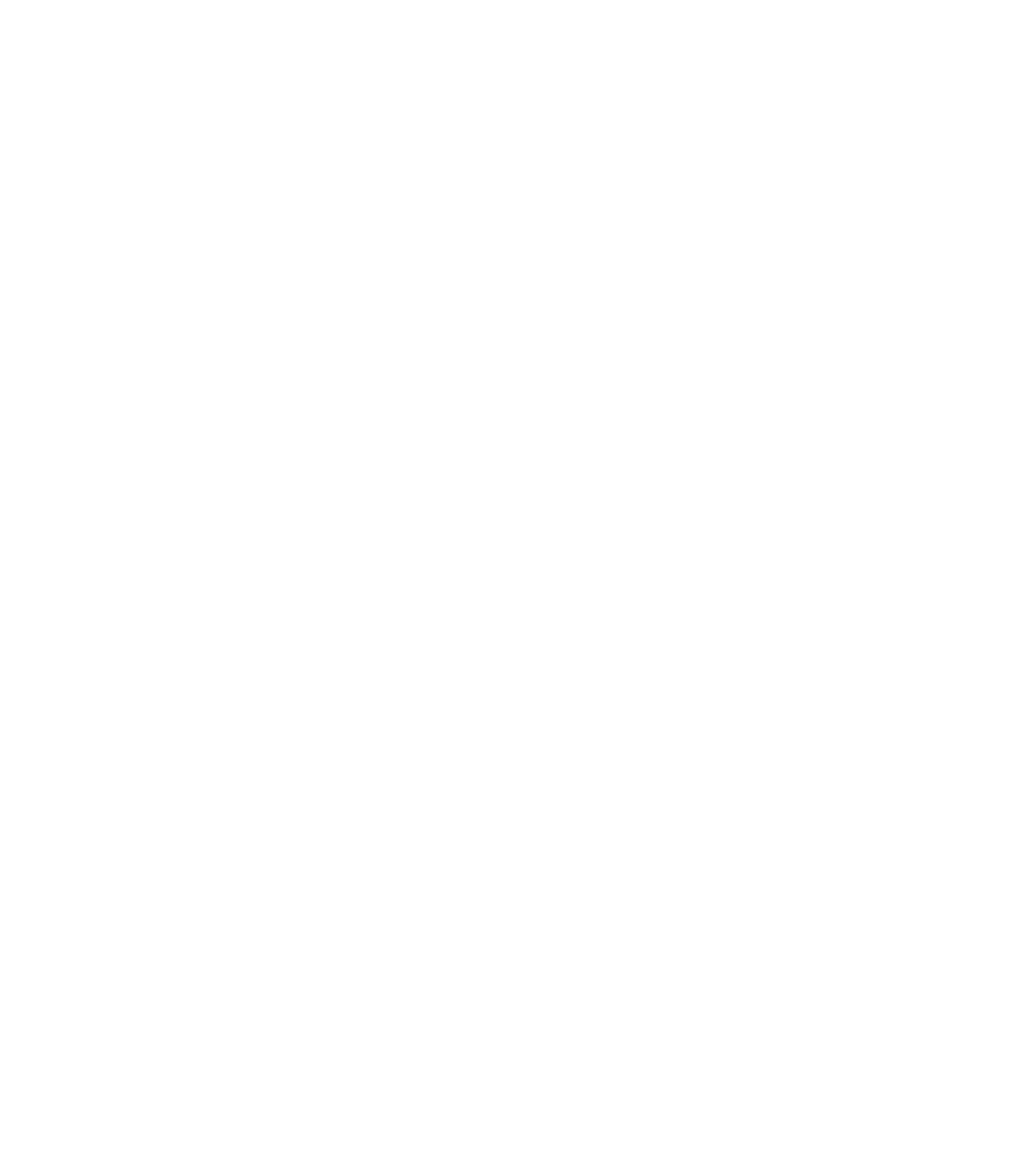
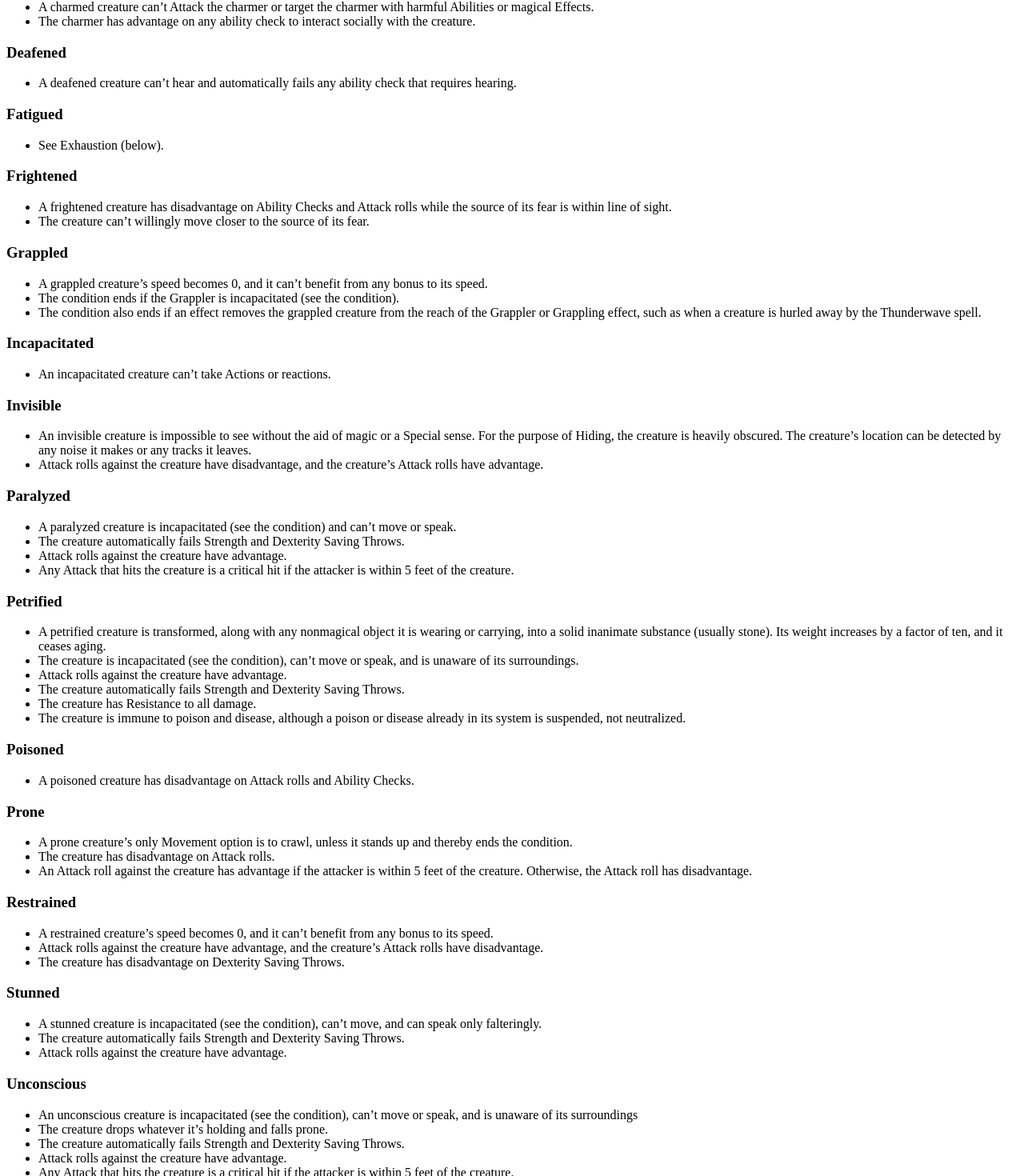
Before and after one commit to mitchjolson/DnD, a React (Create React App) app: page /#/conditions in a window 1280 px wide. Shown: the part 291-1761 px from the top of the page at 80% size. Before the commit the page ends 800 px from the top, so only its background shows below. Built offline with nearby package versions, Linux system fonts and the light colour scheme.

Commit message:
added conditions to conditions component

```diff
--- a/src/components/App/App.js
+++ b/src/components/App/App.js
@@ -13,7 +13,6 @@
 
 class App extends Component {
     componentDidMount () {
-        this.props.dispatch({type: 'FETCH_USER'})
     }
 
     render() {
--- a/src/components/Conditions/Conditions.js
+++ b/src/components/Conditions/Conditions.js
@@ -8,6 +8,90 @@
         return (
             <>
              <h1>Conditions</h1>
+             <h3>Blinded</h3>
+                <ul>
+                    <li>A blinded creature can’t see and automatically fails any ability check that requires sight.</li>
+                    <li>Attack rolls against the creature have advantage, and the creature’s Attack rolls have disadvantage.</li>
+                </ul>
+            <h3>Charmed</h3>
+                <ul>
+                    <li>A charmed creature can’t Attack the charmer or target the charmer with harmful Abilities or magical Effects.</li>
+                    <li>The charmer has advantage on any ability check to interact socially with the creature.</li>
+                </ul>
+            <h3>Deafened</h3>
+                <ul>
+                    <li>A deafened creature can’t hear and automatically fails any ability check that requires hearing.</li>
+                </ul>
+            <h3>Fatigued</h3>
+                <ul>
+                    <li>See Exhaustion (below).</li>
+                </ul>
+            <h3>Frightened</h3>
+                <ul>
+                    <li>A frightened creature has disadvantage on Ability Checks and Attack rolls while the source of its fear is within line of sight.</li>
+                    <li>The creature can’t willingly move closer to the source of its fear.</li>
+                </ul>
+            <h3>Grappled</h3>
+                <ul>
+                    <li>A grappled creature’s speed becomes 0, and it can’t benefit from any bonus to its speed.</li>
+                    <li>The condition ends if the Grappler is incapacitated (see the condition).</li>
+                    <li>The condition also ends if an effect removes the grappled creature from the reach of the Grappler or Grappling effect, such as when a creature is hurled away by the Thunderwave spell.</li>
+                </ul>
+            <h3>Incapacitated</h3>
+                <ul>
+                    <li>An incapacitated creature can’t take Actions or reactions.</li>
+                </ul>
+            <h3>Invisible</h3>
+                <ul>
+                    <li>An invisible creature is impossible to see without the aid of magic or a Special sense. For the purpose of Hiding, the creature is heavily obscured. The creature’s location can be detected by any noise it makes or any tracks it leaves.</li>
+                    <li>Attack rolls against the creature have disadvantage, and the creature’s Attack rolls have advantage.</li>
+                </ul>
+            <h3>Paralyzed</h3>
+                <ul>
+                    <li>A paralyzed creature is incapacitated (see the condition) and can’t move or speak.</li>
+                    <li>The creature automatically fails Strength and Dexterity Saving Throws.</li>
+                    <li>Attack rolls against the creature have advantage.</li>
+                    <li>Any Attack that hits the creature is a critical hit if the attacker is within 5 feet of the creature.</li>
+                </ul>
+            <h3>Petrified</h3>
+                <ul>
+                    <li>A petrified creature is transformed, along with any nonmagical object it is wearing or carrying, into a solid inanimate substance (usually stone). Its weight increases by a factor of ten, and it ceases aging.</li>
+                    <li>The creature is incapacitated (see the condition), can’t move or speak, and is unaware of its surroundings.</li>
+                    <li>Attack rolls against the creature have advantage.</li>
+                    <li>The creature automatically fails Strength and Dexterity Saving Throws.</li>
+                    <li>The creature has Resistance to all damage.</li>
+                    <li>The creature is immune to poison and disease, although a poison or disease already in its system is suspended, not neutralized.</li>
+                </ul>
+            <h3>Poisoned</h3>
+                <ul>
+                    <li>A poisoned creature has disadvantage on Attack rolls and Ability Checks.</li>
+                </ul>
+            <h3>Prone</h3>
+                <ul>
+                    <li>A prone creature’s only Movement option is to crawl, unless it stands up and thereby ends the condition.</li>
+                    <li>The creature has disadvantage on Attack rolls.</li>
+                    <li>An Attack roll against the creature has advantage if the attacker is within 5 feet of the creature. Otherwise, the Attack roll has disadvantage.</li>
+                </ul>
+            <h3>Restrained</h3>
+                <ul>
+                    <li>A restrained creature’s speed becomes 0, and it can’t benefit from any bonus to its speed.</li>
+                    <li>Attack rolls against the creature have advantage, and the creature’s Attack rolls have disadvantage.</li>
+                    <li>The creature has disadvantage on Dexterity Saving Throws.</li>
+                </ul>
+            <h3>Stunned</h3>
+                <ul>
+                    <li>A stunned creature is incapacitated (see the condition), can’t move, and can speak only falteringly.</li>
+                    <li>The creature automatically fails Strength and Dexterity Saving Throws.</li>
+                    <li>Attack rolls against the creature have advantage.</li>
+                </ul>
+            <h3>Unconscious</h3>
+                <ul>
+                    <li>An unconscious creature is incapacitated (see the condition), can’t move or speak, and is unaware of its surroundings</li>
+                    <li>The creature drops whatever it’s holding and falls prone.</li>
+                    <li>The creature automatically fails Strength and Dexterity Saving Throws.</li>
+                    <li>Attack rolls against the creature have advantage.</li>
+                    <li>Any Attack that hits the creature is a critical hit if the attacker is within 5 feet of the creature.</li>
+                </ul>
             </>
         )
     }
```
